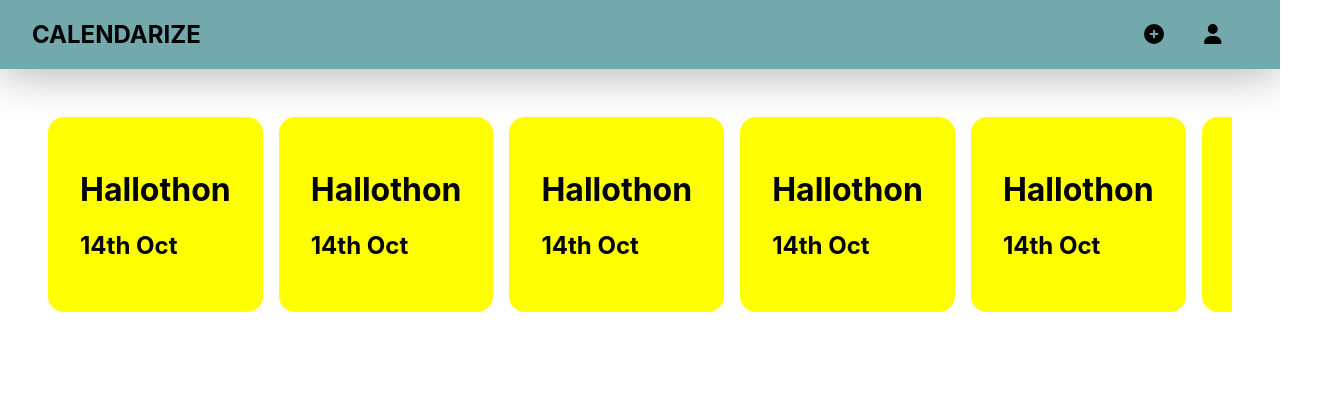
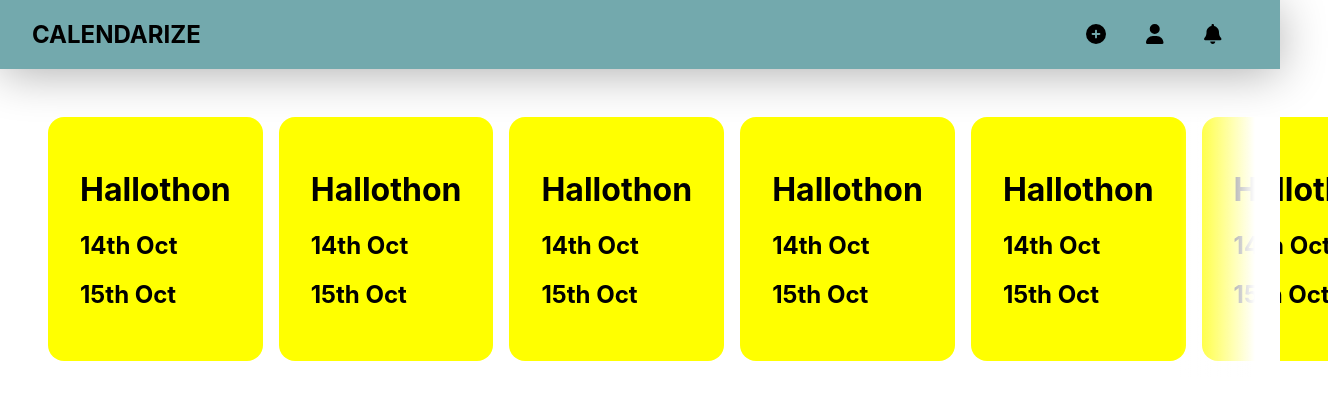
Before and after one commit to musashi-13/Calendarize, a React (Create React App) app in the folder calendarize/: page / in a window 1280 px wide. Shown: the top 400 px of the page, 1328 px wide, since content can reach past the window. Built offline with nearby package versions, Linux system fonts and the light colour scheme.

Commit message:
Work on Today Cards

```diff
--- a/calendarize/src/App.css
+++ b/calendarize/src/App.css
@@ -1,3 +1,7 @@
+::-webkit-scrollbar {
+  width: 0;
+}
+
 .navBar{
   background-color: #73A9AD;
   display: flex;
@@ -10,48 +14,33 @@
   flex: 1;
 }
 
-.addEvent, .profile{
+.addEvent, .profile, .notifications{
   height: 1.5 em;
   background-color: #73A9AD;
   border: none;
   margin-right: 1em;
   padding: 1em;
 }
-
-.TodayCardContainer{
+.TodayCard{
+  background-color: yellow;
+  z-index: 0;
+  padding: 2em;
+  width: fit-content;
+  border-radius: 1em;
+  user-select: none;
+}
+.todayCardContainer{
+  width: 100%;
   margin: 3em;
   display: flex;
   gap: 1em;
   overflow-x: auto;
 }
+.todayGradient{
+  position: absolute;
+  height: 260px;
+  width: 100px;
+  right: 0%;
+  background-image: linear-gradient(to right, rgba(255, 255, 255, 0) 0%, rgba(255, 255, 255, 1) 75%);
 
-.TodayCard{
-  background-color: yellow;
-  padding: 2em;
-  width: fit-content;
-  border-radius: 1em;
 }
-
-.App-header {
-  background-color: #282c34;
-  min-height: 100vh;
-  display: flex;
-  flex-direction: column;
-  align-items: center;
-  justify-content: center;
-  font-size: calc(10px + 2vmin);
-  color: white;
-}
-
-.App-link {
-  color: #61dafb;
-}
-
-@keyframes App-logo-spin {
-  from {
-    transform: rotate(0deg);
-  }
-  to {
-    transform: rotate(360deg);
-  }
-}
--- a/calendarize/src/App.js
+++ b/calendarize/src/App.js
@@ -1,7 +1,7 @@
 import './App.css';
-import TodayCard from './Today';
+import TodayCardContainer from './TodayContainer';
 import { FontAwesomeIcon } from '@fortawesome/react-fontawesome'
-import { faUser, faCirclePlus } from '@fortawesome/free-solid-svg-icons'
+import { faUser, faCirclePlus, faBell } from '@fortawesome/free-solid-svg-icons'
 
 function App() {
   return (
@@ -10,12 +10,10 @@ function App() {
         <h1 className="nameLogo">CALENDARIZE</h1>
         <button className="addEvent"><FontAwesomeIcon icon={faCirclePlus} size="xl" /></button>
         <button className="profile"><FontAwesomeIcon icon={faUser} size="xl"/></button>
+        <button className="notifications"><FontAwesomeIcon icon={faBell} size="xl"/></button>
       </nav>
-      <div className="TodayCardContainer">
-      {[...Array(10)].map((_, index) => (
-          <TodayCard key={index} EventName="Hallothon" EventFrom="14th Oct" />
-        ))}
-      </div>
+
+      <TodayCardContainer />
     </div>
   );
 }
--- /dev/null
+++ b/calendarize/src/TodayContainer.js
@@ -0,0 +1,51 @@
+import React, { useRef, useState } from 'react';
+import TodayCard from './Today';
+
+
+function TodayCardContainer() {
+  const containerRef = useRef(null);
+  const [isDragging, setIsDragging] = useState(false);
+  const [startX, setStartX] = useState(0);
+  const [scrollLeft, setScrollLeft] = useState(0);
+
+  const handleMouseDown = (e) => {
+    setIsDragging(true);
+    setStartX(e.pageX - containerRef.current.offsetLeft);
+    setScrollLeft(containerRef.current.scrollLeft);
+  };
+
+  const handleMouseUp = () => {
+    setIsDragging(false);
+  };
+
+  const handleMouseMove = (e) => {
+    if (!isDragging) return;
+    const x = e.pageX - containerRef.current.offsetLeft;
+    const walk = (x - startX) * 2;
+    containerRef.current.scrollLeft = scrollLeft - walk;
+  };
+
+  return (
+    <div
+      className= "todayCardContainer"
+      ref={containerRef}
+      onMouseDown={handleMouseDown}
+      onMouseUp={handleMouseUp}
+      onMouseMove={handleMouseMove}
+    >
+        {[...Array(10)].map((_, index) => (
+            <div
+            key={index}
+            onMouseDown={handleMouseDown}
+            onMouseUp={handleMouseUp}
+            onMouseMove={handleMouseMove}
+            >
+            <TodayCard EventName="Hallothon" EventFrom="14th Oct" EventTo="15th Oct" />
+            </div>
+        ))}
+        <div className="todayGradient"></div>
+    </div>
+  );
+}
+
+export default TodayCardContainer;
```
